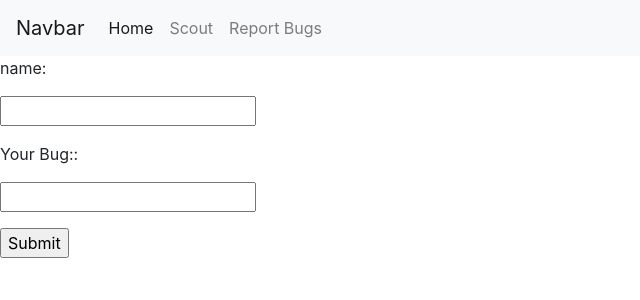
After one commit to YehudaRothstein/ExcaliburFRC, a Flask app: template templates/Report.html in a window 1280 px wide. The commit adds this page. Shown: the top 300 px of the page, without its empty margins (0-640 px from the left). Run offline with Flask 3, Linux system fonts and the light colour scheme; the template is opened without the code that fills it, so the values that code supplies are empty; some libraries are stand-ins or nearby versions.

Commit message:
Add report Bugs

```diff
--- a/main.py
+++ b/main.py
@@ -12,6 +12,18 @@ def home_with_name(name):
 def test():
     return render_template("new.html")
 
+@app.route("/test")
+def test():
+    return render_template("new.html")
+
+@app.route("/ReportBugs", methods=["POST", "GET"])
+def ReportBug():
+    return render_template("Report.html")
+
+@app.route("/<usr>")
+def user(usr):
+    return f"<h1>{usr}</h1>"
+
 
 if __name__ == '__main__':
     app.run()
--- /dev/null
+++ b/templates/Report.html
@@ -0,0 +1,15 @@
+{% extends "base.html" %}
+{% block title %}Report Bugs{% endblock %}
+{% block content %}
+<form action="#" method="post">
+
+    <p>name:</p>
+    <p><input type="text" name="nm"></p>
+
+    <p>Your Bug::</p>
+    <p><input type="text" name="nm"></p>
+
+    <p><input type="submit" name="nm"></p>
+
+</form>
+{% endblock %}
--- a/templates/new.html
+++ b/templates/new.html
@@ -3,8 +3,8 @@
 {% block content %}
 
     <h1 class="text-center">Welcome to the Scouting System!</h1>
-    <h2 class="text-center">On this page, you can find short guides about using the system</h2>
+    <h2 class="text-center mb-4">On this page, you can find short guides about using the system</h2>
 
-    <h5>At the beginning of each assignment, set the Qual number</h5>
+    <h5>     At the beginning of each assignment, set the Qual number</h5>
 
 {% endblock %}
```
